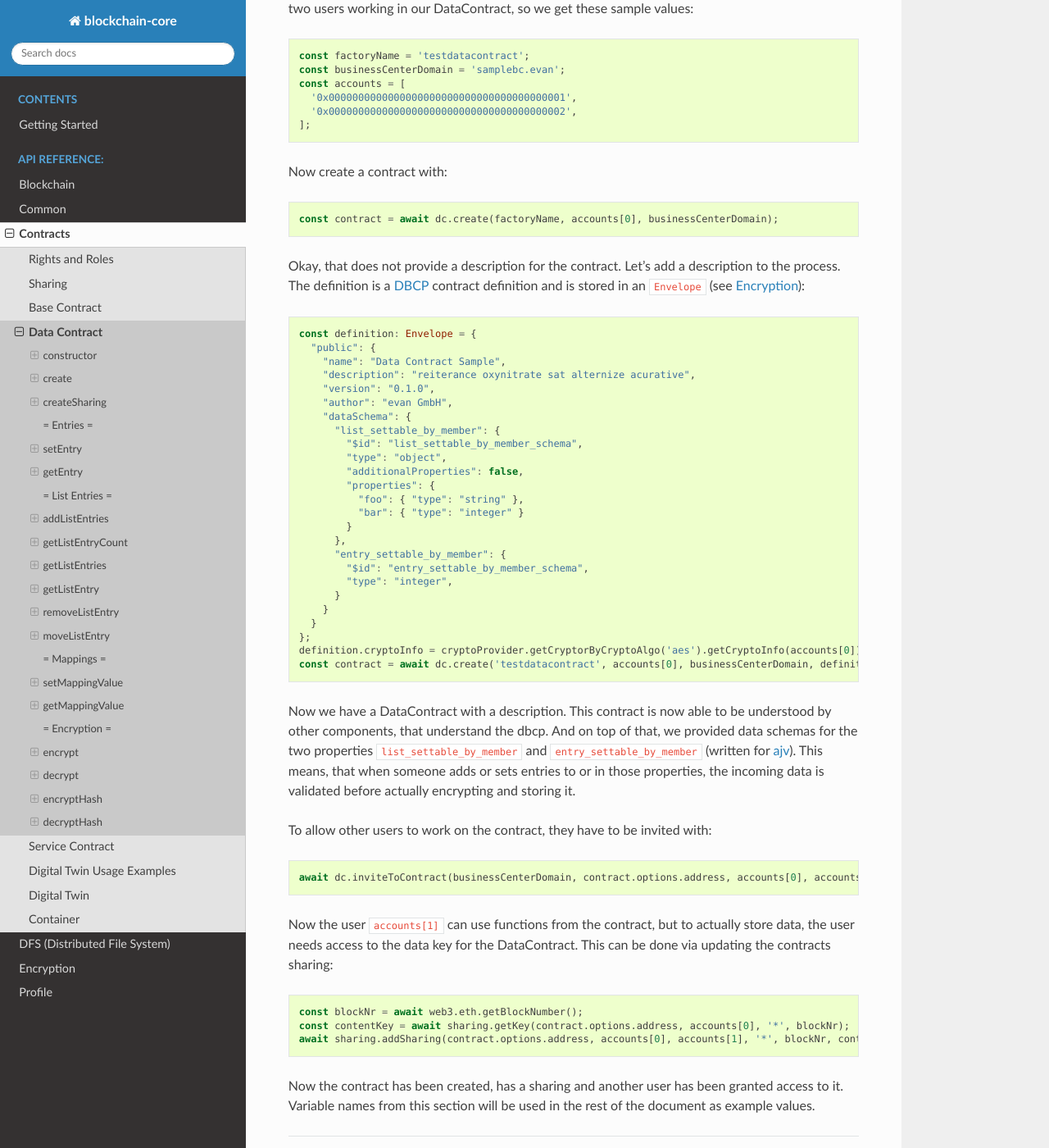
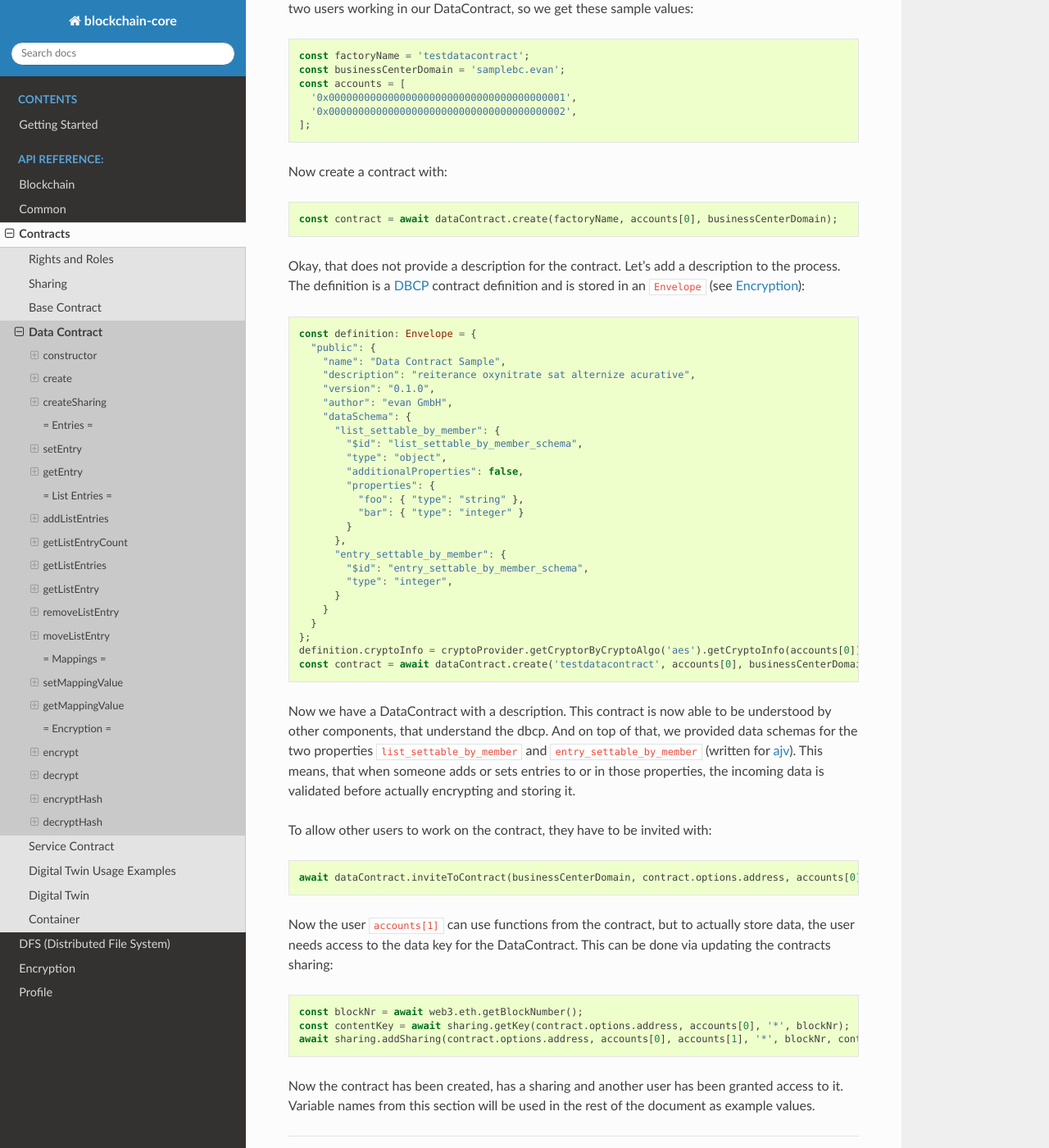
Before and after one commit to evannetwork/api-blockchain-core, a Sphinx documentation site: the page built from docs/contracts/data-contract.rst, in a window 1280 px wide and 1400 px high, scrolled down 2438 px. Shown: the whole window at 82% size. Built offline with Sphinx 7.4.7 and the Read the Docs theme 2.0.0, drawn with Linux system fonts in a browser that asks for light colours; pages that are not in the unit, such as notebooks, are missing from menus; some of the changed text lies outside the part shown.

Commit message:
replace dc with dataContract in docs

```diff
--- a/docs/contracts/data-contract.rst
+++ b/docs/contracts/data-contract.rst
@@ -131,7 +131,7 @@ Now create a contract with:
 
 .. code-block:: typescript
 
-  const contract = await dc.create(factoryName, accounts[0], businessCenterDomain);
+  const contract = await dataContract.create(factoryName, accounts[0], businessCenterDomain);
 
 Okay, that does not provide a description for the contract. Let's add a description to the process. The definition is a `DBCP <https://github.com/evannetwork/dbcp/wiki)>`_ contract definition and is stored in an ``Envelope`` (see :doc:`Encryption <../encryption/index>`):
 
@@ -161,7 +161,7 @@ Okay, that does not provide a description for the contract. Let's add a descript
     }
   };
   definition.cryptoInfo = cryptoProvider.getCryptorByCryptoAlgo('aes').getCryptoInfo(accounts[0]);
-  const contract = await dc.create('testdatacontract', accounts[0], businessCenterDomain, definition);
+  const contract = await dataContract.create('testdatacontract', accounts[0], businessCenterDomain, definition);
 
 
 Now we have a DataContract with a description. This contract is now able to be understood by other components, that understand the dbcp. And on top of that, we provided data schemas for the two properties ``list_settable_by_member`` and ``entry_settable_by_member`` (written for `ajv <https://github.com/epoberezkin/ajv>`_). This means, that when someone adds or sets entries to or in those properties, the incoming data is validated before actually encrypting and storing it.
@@ -170,7 +170,7 @@ To allow other users to work on the contract, they have to be invited with:
 
 .. code-block:: typescript
 
-  await dc.inviteToContract(businessCenterDomain, contract.options.address, accounts[0], accounts[1]);
+  await dataContract.inviteToContract(businessCenterDomain, contract.options.address, accounts[0], accounts[1]);
 
 Now the user ``accounts[1]`` can use functions from the contract, but to actually store data, the user needs access to the data key for the DataContract. This can be done via updating the contracts sharing:
 
@@ -263,7 +263,7 @@ Example
 .. code-block:: typescript
 
   const sampleValue = 123;
-  await dc.setEntry(contract, 'entry_settable_by_owner', sampleValue, accounts[0]);
+  await DataContract.setEntry(contract, 'entry_settable_by_owner', sampleValue, accounts[0]);
 
 
 Entries are automatically encrypted before setting it in the contract. If you want to use values as is, without encrypting them, you can add them in raw mode, which sets them as ``bytes32`` values:
@@ -271,7 +271,7 @@ Entries are automatically encrypted before setting it in the contract. If you wa
 .. code-block:: typescript
 
   const sampleValue = '0x000000000000000000000000000000000000007b';
-  await dc.setEntry(contract, 'entry_settable_by_owner', sampleValue, accounts[0], true);
+  await dataContract.setEntry(contract, 'entry_settable_by_owner', sampleValue, accounts[0], true);
 
 
 ------------------------------------------------------------------------------
@@ -312,14 +312,14 @@ Entries can be retrieved with:
 
 .. code-block:: typescript
 
-  const retrieved = await dc.getEntry(contract, 'entry_settable_by_owner', accounts[0]);
+  const retrieved = await dataContract.getEntry(contract, 'entry_settable_by_owner', accounts[0]);
 
 
 Raw values can be retrieved in the same way:
 
 .. code-block:: typescript
 
-  const retrieved = await dc.getEntry(contract, 'entry_settable_by_owner', accounts[0], true);
+  const retrieved = await dataContract.getEntry(contract, 'entry_settable_by_owner', accounts[0], true);
 
 
 
@@ -375,7 +375,7 @@ Example
     foo: 'sample',
     bar: 123,
   };
-  await dc.addListEntries(contract, 'list_settable_by_member', [sampleValue], accounts[0]);
+  await dataContract.addListEntries(contract, 'list_settable_by_member', [sampleValue], accounts[0]);
 
 When using lists similar to tagging list entries with metadata, entries can be added in multiple lists at once by passing an array of list names:
 
@@ -385,7 +385,7 @@ When using lists similar to tagging list entries with metadata, entries can be a
     foo: 'sample',
     bar: 123,
   };
-  await dc.addListEntries(contract, ['list_1', 'list_2'], [sampleValue], accounts[0]);
+  await dataContract.addListEntries(contract, ['list_1', 'list_2'], [sampleValue], accounts[0]);
 
 
 
@@ -423,7 +423,7 @@ Example
 
 .. code-block:: typescript
 
-  await dc.getListEntryCount(contract, 'list_settable_by_member');
+  await dataContract.getListEntryCount(contract, 'list_settable_by_member');
 
 
 
@@ -467,7 +467,7 @@ Example
 
 .. code-block:: typescript
 
-  await dc.getListEntries(contract, 'list_settable_by_member', accounts[0]));
+  await dataContract.getListEntries(contract, 'list_settable_by_member', accounts[0]));
 
 
 
@@ -509,7 +509,7 @@ Example
 .. code-block:: typescript
 
   const itemIndex = 0;
-  await dc.getListEntry(contract, 'list_settable_by_member', itemIndex, accounts[0]));
+  await dataContract.getListEntry(contract, 'list_settable_by_member', itemIndex, accounts[0]));
 
 
 ------------------------------------------------------------------------------
@@ -551,7 +551,7 @@ Example
 
   const listName = 'list_removable_by_owner'
   const itemIndexInList = 1;
-  await dc.removeListEntry(contract, listNameF, itemIndexInList, accounts[0]);
+  await dataContract.removeListEntry(contract, listNameF, itemIndexInList, accounts[0]);
 
 
 ------------------------------------------------------------------------------
@@ -595,7 +595,7 @@ Example
   const listNameFrom = 'list_removable_by_owner';
   const listNameTo = 'list_settable_by_member';
   const itemIndexInFromList = 1;
-  await dc.moveListEntry(contract, listNameFrom, itemIndexInFromList, [listNameTo], accounts[0]);
+  await dataContract.moveListEntry(contract, listNameFrom, itemIndexInFromList, [listNameTo], accounts[0]);
 
 
 ------------------------------------------------------------------------------
```
